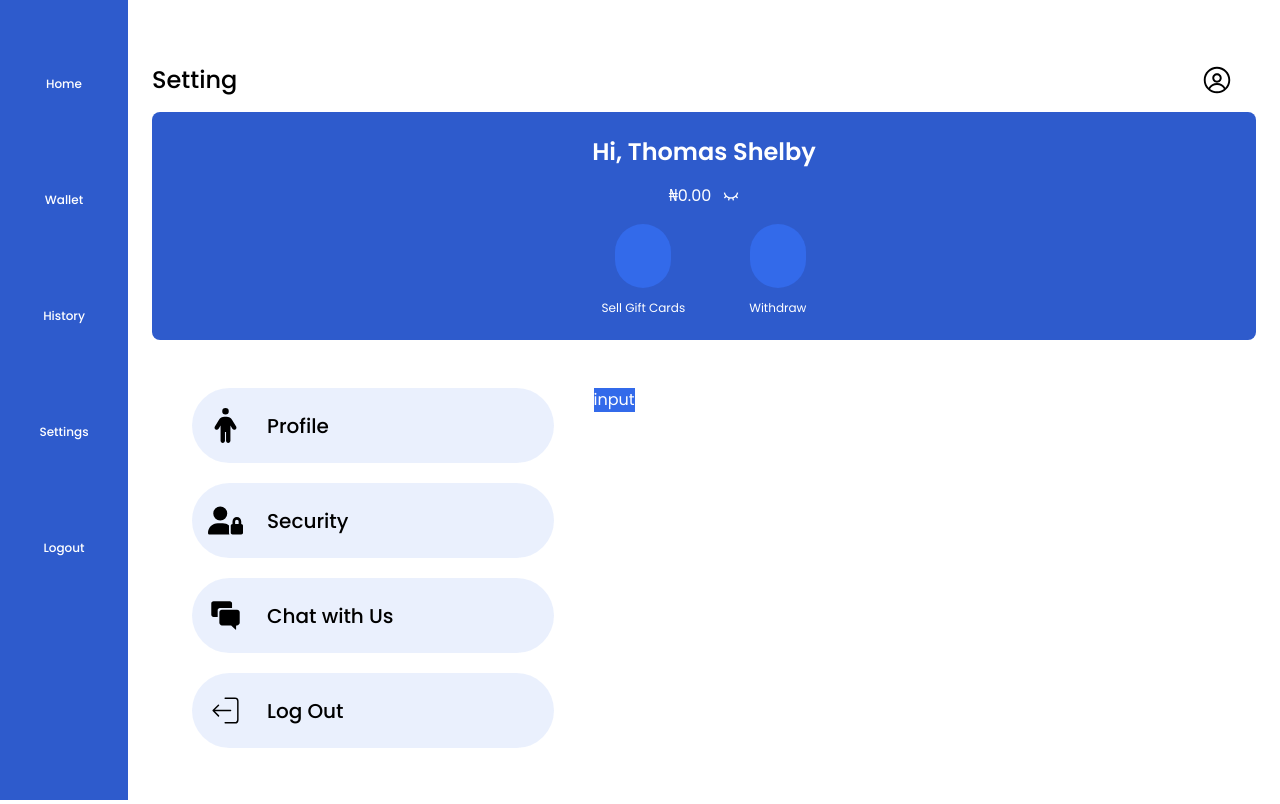
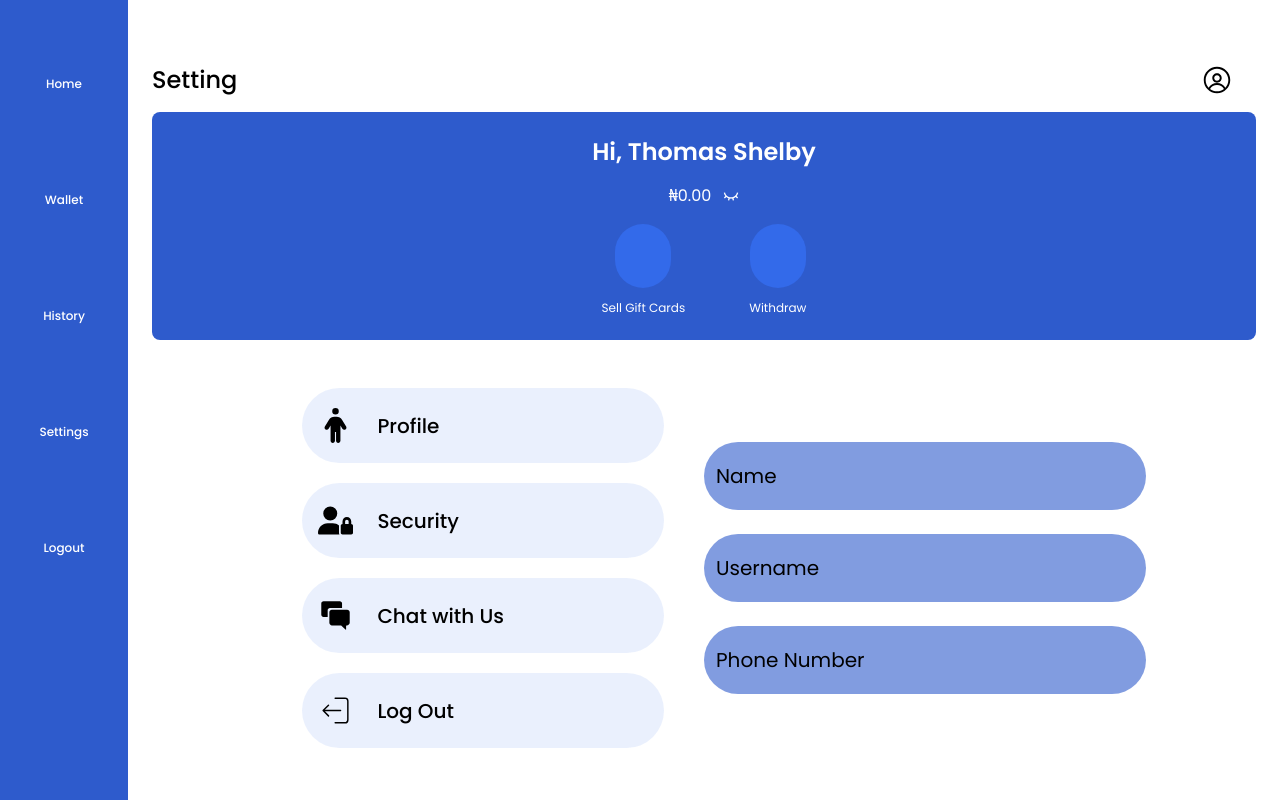
Before and after one commit to Viclaww/swap2naira, a React (Vite) app: page /dashboard/settings/profile in a window 1280 px wide. Built offline with nearby package versions, Linux system fonts and the light colour scheme; some icons are missing.

Commit message:
left with settings page

```diff
--- a/src/components/Dashboard/UserSetting.tsx
+++ b/src/components/Dashboard/UserSetting.tsx
@@ -7,19 +7,29 @@ import { Outlet } from "react-router-dom";
 
 const UserSetting = () => {
   const settingsTabs = [
-    { name: "Profile", icon: (size: number) => <FaPerson size={size} /> },
-    { name: "Security", icon: (size: number) => <FaUserLock size={size} /> },
+    {
+      name: "Profile",
+      icon: (size: number) => <FaPerson size={size} />,
+    },
+    {
+      name: "Security",
+      icon: (size: number) => <FaUserLock size={size} />,
+    },
     {
       name: "Chat with Us",
       icon: (size: number) => <IoIosChatboxes size={size} />,
     },
-    { name: "Log Out", icon: (size: number) => <CiLogout size={size} /> },
+    {
+      name: "Log Out",
+
+      icon: (size: number) => <CiLogout size={size} />,
+    },
   ];
   return (
     <>
       <DashboardHead pageName="Setting" />
       <Balance />
-      <div className="flex w-full mt-8">
+      <div className="flex justify-center w-full mt-8">
         <div className="places w-2/5 flex flex-col gap-5  px-10 text-black">
           {settingsTabs.map(({ name, icon }, index) => (
             <div
@@ -31,7 +41,7 @@ const UserSetting = () => {
             </div>
           ))}
         </div>
-        <div>
+        <div className="w-2/5">
           <Outlet />
         </div>
       </div>
--- a/src/components/Settings/ProfileSettings.tsx
+++ b/src/components/Settings/ProfileSettings.tsx
@@ -1,5 +1,25 @@
 const ProfileSettings = () => {
-  return <div className="bg-blueX">input</div>;
+  return (
+    <>
+      <form className="flex text-xl gap-6 h-full justify-center w-full flex-col">
+        <input
+          className=" px-3 py-5 rounded-full bg-blueZ/60 text-black placeholder:text-black outline-none"
+          placeholder="Name"
+          type="text"
+        />
+        <input
+          className=" px-3 py-5 rounded-full bg-blueZ/60 text-black placeholder:text-black outline-none"
+          placeholder="Username"
+          type="text"
+        />
+        <input
+          className=" px-3 py-5 rounded-full bg-blueZ/60 text-black placeholder:text-black outline-none"
+          placeholder="Phone Number"
+          type="number"
+        />
+      </form>
+    </>
+  );
 };
 
 export default ProfileSettings;
--- /dev/null
+++ b/src/components/Settings/SecuritySettings.tsx
@@ -0,0 +1,21 @@
+const SecuritySettings = () => {
+  const securityTabs = [
+    { name: "Change Password" },
+    { name: "Change Withdraw Pin" },
+  ];
+  return (
+    <div className="places flex flex-col gap-5  px-10 text-black">
+      {securityTabs.map(({ name }, index) => (
+        <div
+          className="flex text-black bg-blueX/10 rounded-full items-center gap-6 cursor-pointer px-4 py-5"
+          key={index}
+        >
+          {/* {icon(35)} */}
+          <span className="text-xl font-medium">{name} </span>
+        </div>
+      ))}
+    </div>
+  );
+};
+
+export default SecuritySettings;
--- a/src/routes/index.tsx
+++ b/src/routes/index.tsx
@@ -7,6 +7,7 @@ import History from "../pages/Dashboard/History";
 import Wallet from "../pages/Dashboard/Wallet";
 import Settings from "../pages/Dashboard/Settings";
 import ProfileSettings from "../components/Settings/ProfileSettings";
+import SecuritySettings from "../components/Settings/SecuritySettings";
 
 const routes = [
   { path: "/", element: <Home /> },
@@ -17,7 +18,8 @@ const routes = [
     path: "/dashboard/settings",
     element: <Settings />,
     children: [
-      { path: "/dashboard/settings/Profile", element: <ProfileSettings /> },
+      { path: "profile", element: <ProfileSettings /> },
+      { path: "Security", element: <SecuritySettings /> },
     ],
   },
   // { path: "/dashboard/ranking", element: <Ranking /> },
```
